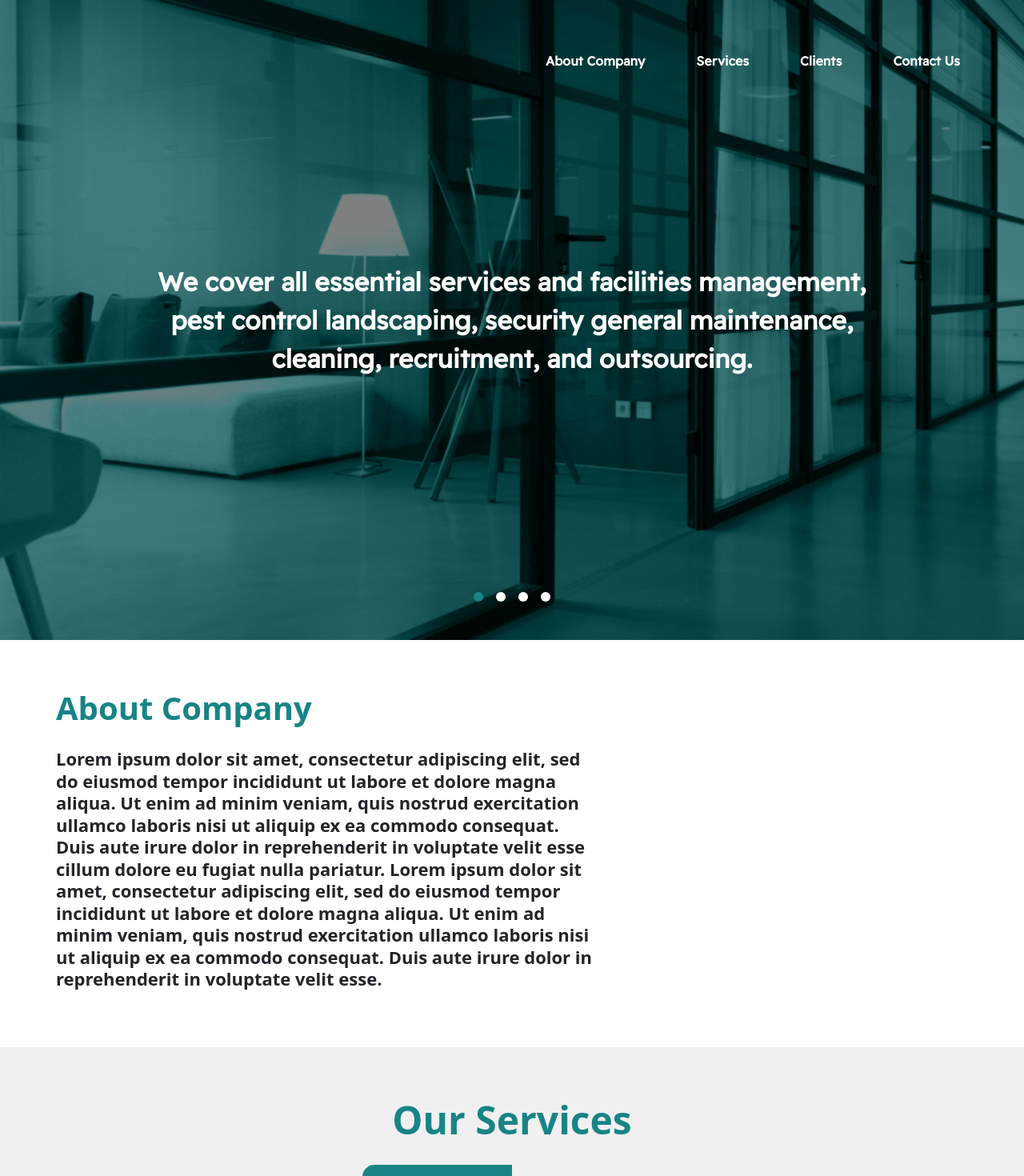
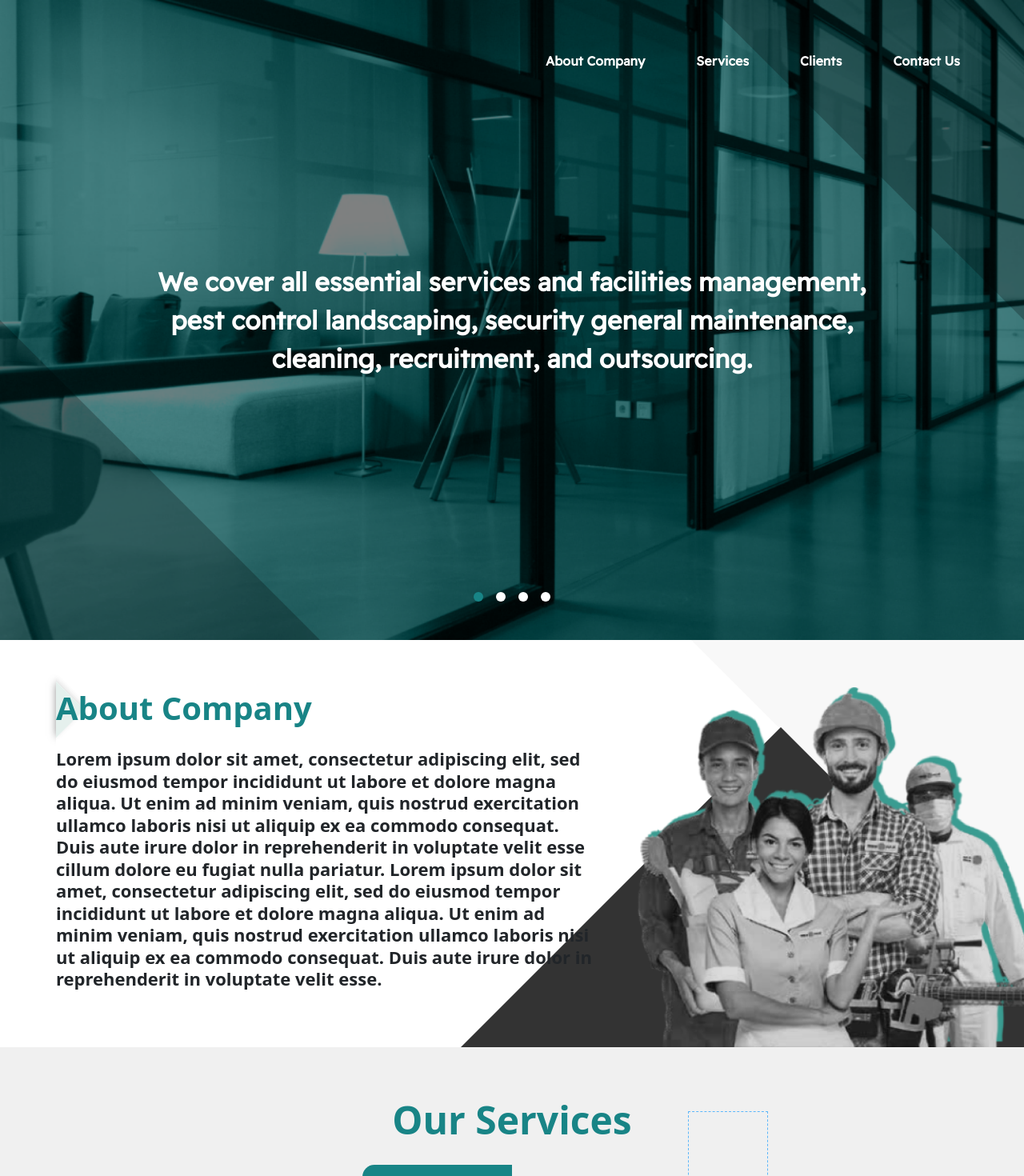
Before and after one commit to abdullrahman-alabead/teryaq-test, a React (Create React App) app: page / in a window 1280 px wide. Shown: the top 1470 px of the page at 80% size. Built offline with nearby package versions, Linux system fonts and the light colour scheme.

Commit message:
finished required design

```diff
--- a/src/App.scss
+++ b/src/App.scss
@@ -27,10 +27,36 @@ ul{
 }
 
 .main-heading{
+  position: relative;
   color: #188486;
   font-size: 2.5rem;
   margin-bottom: 20px;
+  .triangle {
+
+    width: 100px;
+    height: 100px;
+    position: absolute;
+    top: -30%;
+    left: 0rem;
+    overflow: hidden;
+    box-shadow: 0 16px 10px -17px rgba(0, 0, 0, 0.5);
+    transform: rotate(90deg);
+    z-index: -1;
+  }
+  .triangle:after {
+    content: "";
+    position: absolute;
+    width: 50px;
+    height: 50px;
+    background: rgb(125 182 163 / 20%);
+    transform: rotate(45deg);
+    top: 75px;
+    left: 25px;
+    box-shadow: 0px 4px 10px rgba(0, 0, 0, 0.1), 0px 4px 10px rgba(0, 0, 0, 0.1);
+  }
 }
+
+
 
 // Fonts
 @font-face {
--- a/src/Component/About/About.scss
+++ b/src/Component/About/About.scss
@@ -1,7 +1,41 @@
 .about-container{
+  position: relative;
+  overflow: hidden;
+
+
   .about{
     font-size: 22px;
     line-height: 27.5px;
     width: 670px;
   }
+  .workers-img{
+    position: absolute;
+    right: 0;
+    bottom: 0;
+    width: 500px;
+  }
+  &::after{
+    content: '';
+    position: absolute;
+    bottom: 0;
+    right: -6rem;
+    width: 0;
+    height: 0;
+    border-style: solid;
+    border-width: 25rem;
+    border-color: transparent transparent #333333 transparent;
+    z-index: -1;
+  }
+  &::before{
+    content: '';
+    position: absolute;
+    top: 0;
+    right: -24rem;
+    width: 0;
+    height: 0;
+    border-style: solid;
+    border-width: 25rem;
+    border-color: rgb(217 217 217 / 20%) transparent transparent transparent;
+    z-index: -1;
+  }
 }
--- a/src/Component/About/About.tsx
+++ b/src/Component/About/About.tsx
@@ -1,10 +1,15 @@
 import './About.scss'
+let image =  require('../../assets/images/workers.png')
 
 let About = () => {
+
   return(
     <div className='about-container container-fluid'>
-      <p className="main-heading">About Company</p>
+      <p className="main-heading">About Company
+      <div className="triangle"></div>
+      </p>
         <p className='about '>Lorem ipsum dolor sit amet, consectetur adipiscing elit, sed do eiusmod tempor incididunt ut labore et dolore magna aliqua. Ut enim ad minim veniam, quis nostrud exercitation ullamco laboris nisi ut aliquip ex ea commodo consequat. Duis aute irure dolor in reprehenderit in voluptate velit esse cillum dolore eu fugiat nulla pariatur. Lorem ipsum dolor sit amet, consectetur adipiscing elit, sed do eiusmod tempor incididunt ut labore et dolore magna aliqua. Ut enim ad minim veniam, quis nostrud exercitation ullamco laboris nisi ut aliquip ex ea commodo consequat. Duis aute irure dolor in reprehenderit in voluptate velit esse.</p>
+        <img src={image} alt="workers" className='workers-img' />
     </div>
   )
 }
--- a/src/Component/Contact/Contact.tsx
+++ b/src/Component/Contact/Contact.tsx
@@ -4,7 +4,8 @@ import './Contact.scss'
 let Contact = () => {
   return(
     <div className='contact container-fluid'>
-      <p className="main-heading">Message Us</p>
+      <p className="main-heading">Message Us
+      <div className="triangle"></div></p>
       <form>
         <Row>
           <Col className='col' >
--- a/src/Component/Landing/Landing.scss
+++ b/src/Component/Landing/Landing.scss
@@ -4,6 +4,7 @@
   background-image: url(../../assets/images/landing.png);
   background-repeat: no-repeat;
   background-size: cover;
+  overflow: hidden;
   .landing-text{
   width: 930px;
   font: {
@@ -30,4 +31,28 @@
       }
     }
   }
+  &::after{
+    content: '';
+    position: absolute;
+    bottom: 0;
+    left: -25rem;
+    width: 0;
+    height: 0;
+    border-style: solid;
+    border-width: 25rem;
+    border-color: transparent transparent rgb(0 0 0 / 25%) transparent;
+    z-index: 100;
+  }
+  &::before{
+    content: '';
+    position: absolute;
+    top: 0;
+    right: -25rem;
+    width: 0;
+    height: 0;
+    border-style: solid;
+    border-width: 25rem;
+    border-color: rgb(0 0 0 / 25%) transparent transparent  transparent;
+    z-index: 100;
+  }
 }
--- a/src/Component/Servieces/Services.scss
+++ b/src/Component/Servieces/Services.scss
@@ -1,5 +1,15 @@
 .services{
+  position: relative;
   background-color: #F0F0F0;
+  .dotted-box{
+    position: absolute;
+    width: 100px;
+    height: 100px;
+    top: 5rem;
+    right: 20rem;
+
+    border: .1rem dashed #5cb7fa ;
+  }
   .main-heading{
     font-size: 3rem;
   }
--- a/src/Component/Servieces/Services.tsx
+++ b/src/Component/Servieces/Services.tsx
@@ -4,6 +4,7 @@ import "./Services.scss";
 let Services = () => {
   return (
     <div className="services container-fluid text-center">
+      <div className="dotted-box"></div>
       <p className="main-heading">Our Services</p>
       <div className="switcher">
         <button className="switch-btn special-btn">Specialized Services</button>
```
